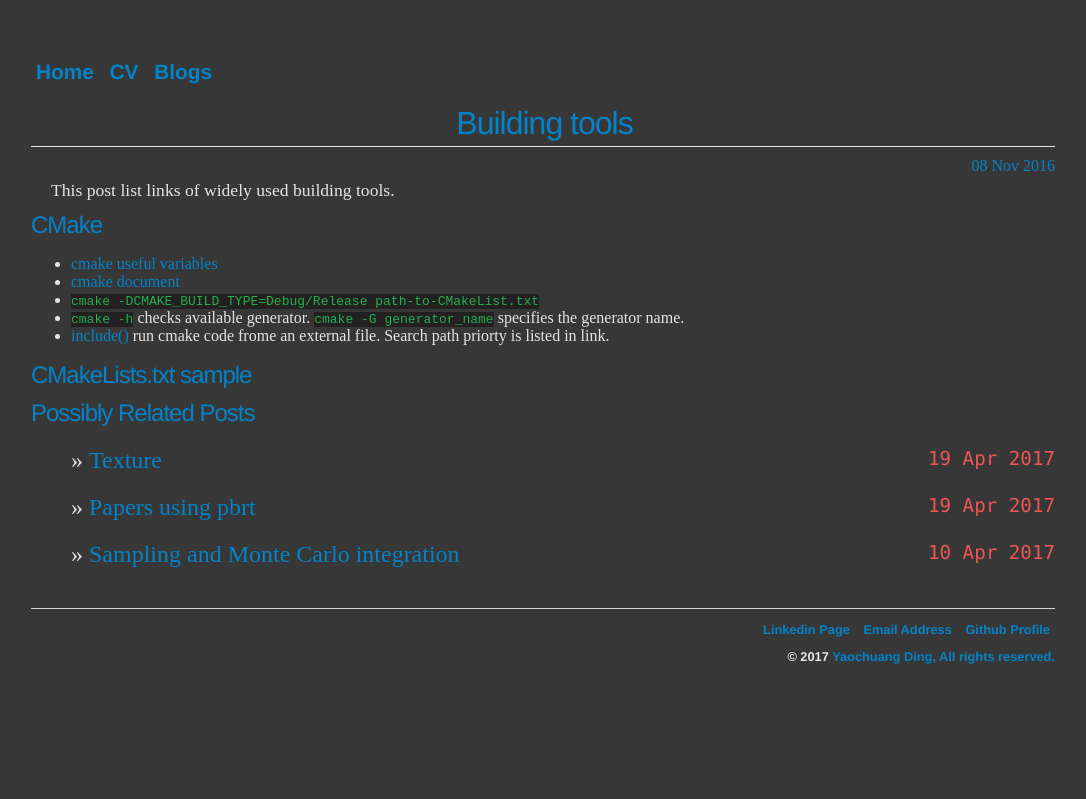
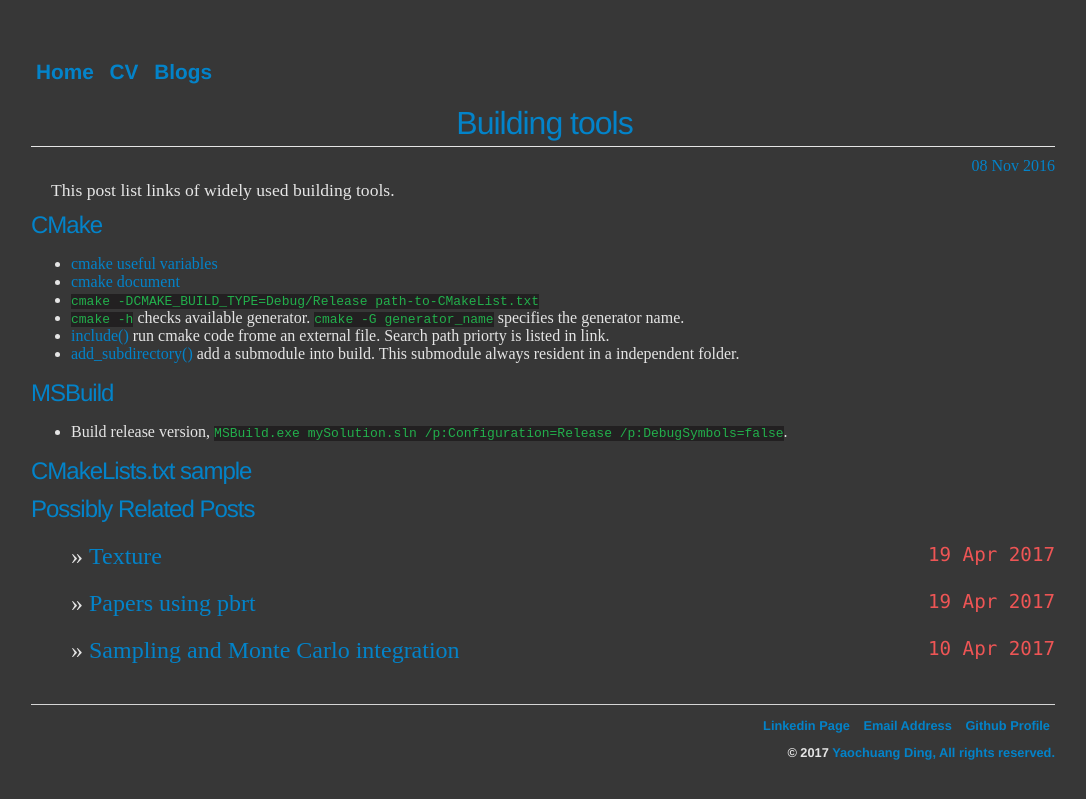
Before and after one commit to ychding11/ychding11.github.io, a Jekyll site: the page built from _posts/2016-08-11-Build-System.md, in a window 1280 px wide. Shown: the top 799 px of the page, without its empty margins (97-1183 px from the left). Built offline with Jekyll 4.4.1, drawn with Linux system fonts in a browser that asks for light colours.

Commit message:
add building tools.

```diff
--- a/_posts/2016-08-11-Build-System.md
+++ b/_posts/2016-08-11-Build-System.md
@@ -12,5 +12,10 @@ This post list links of widely used building tools.
 + `cmake -h` checks available generator. `cmake -G generator_name` specifies the generator name.
 - [include()](https://cmake.org/cmake/help/v3.0/command/include.html) run cmake code frome an
   external file. Search path priorty is listed in link.
+- [add_subdirectory()](https://cmake.org/cmake/help/v3.0/command/add_subdirectory.html) add a
+  submodule into build. This submodule always resident in a independent folder.
+
+## MSBuild
+- Build release version, `MSBuild.exe mySolution.sln /p:Configuration=Release /p:DebugSymbols=false`.
 
 ## CMakeLists.txt sample
```
